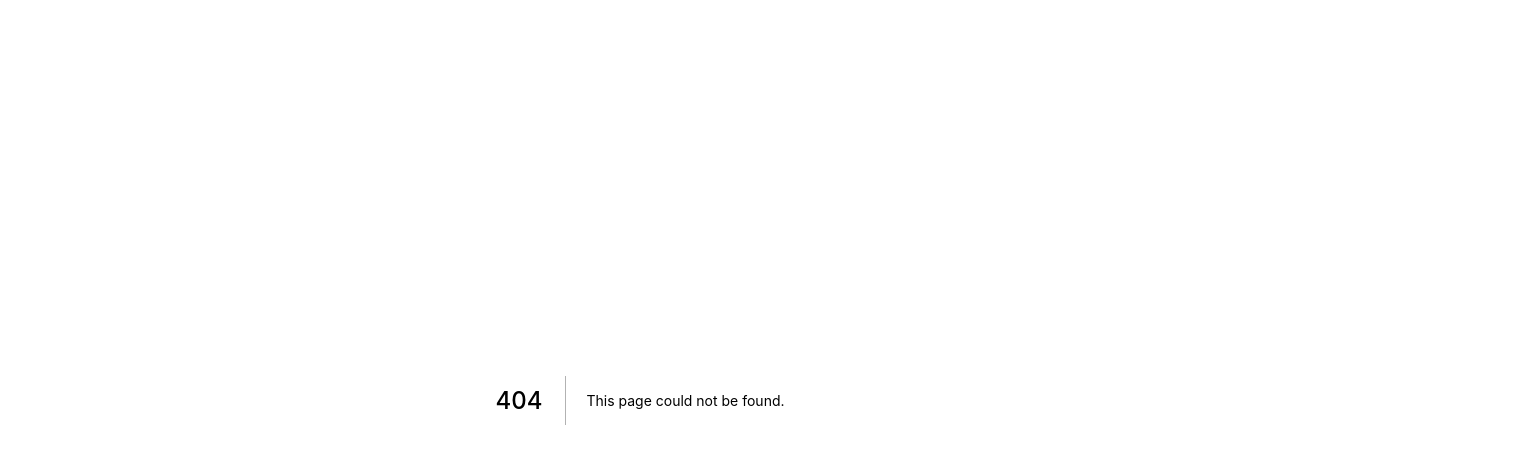
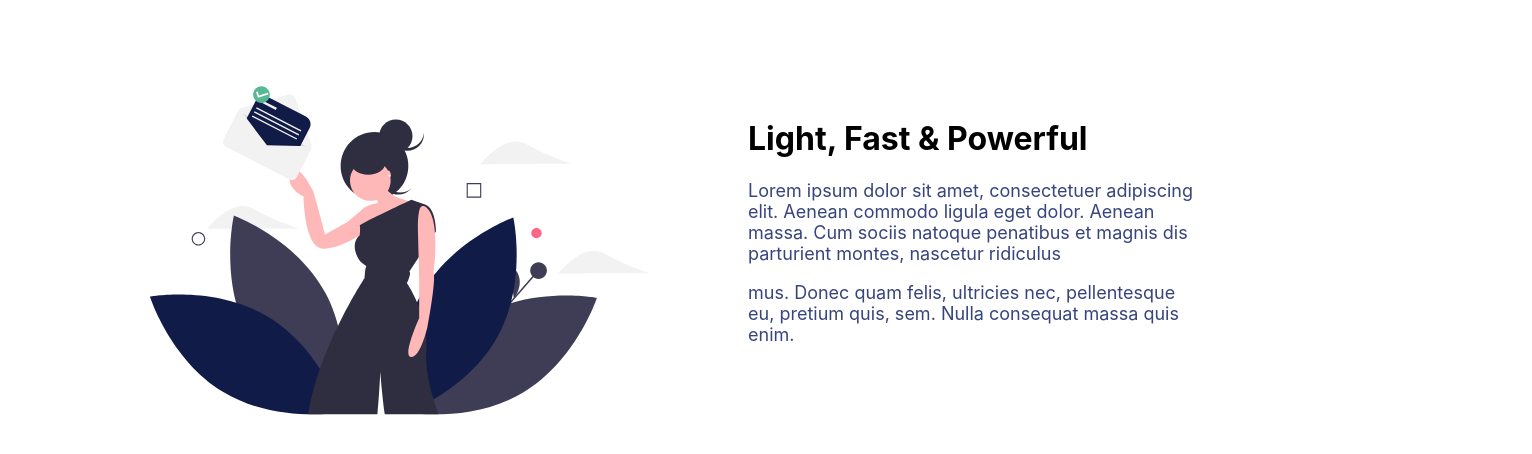
Before and after one commit to AlanPoveda/React-Components, a Next.js app: page /src/components/Content/ThirdContent in a window 1280 px wide. Before the commit this address had no page. Shown: the top 454 px of the page, 1532 px wide, since content can reach past the window. Built offline with nearby package versions, Linux system fonts and the light colour scheme.

Commit message:
Complete third content, simple

```diff
--- a/pages/src/components/BgImageFirst/index.jsx
+++ b/pages/src/components/BgImageFirst/index.jsx
@@ -21,6 +21,7 @@ export default function BgImageFirstContent(){
 const ImageConfig = styled.div`
    right: 0;
    position: absolute;
+   transition: 1s;
 
 
 `
--- a/pages/src/components/Content/SecondContent/index.jsx
+++ b/pages/src/components/Content/SecondContent/index.jsx
@@ -46,7 +46,7 @@ export default function SecondContent() {
 }
 
 const SecondContentInformation = styled.div`
-  margin: 500px 150px;
+  margin: 300px 150px 200px;
   display: flex;
 `;
 
--- /dev/null
+++ b/pages/src/components/Content/ThirdContent/index.jsx
@@ -0,0 +1,44 @@
+import styled from "styled-components";
+import Image from "next/image";
+import ThirdImage from "../../../assets/third-image.svg";
+
+export default function ThirdContent() {
+  return (
+    <Content>
+      <div>
+        <Image src={ThirdImage} alt="Third Image" width={500} height={500}/>
+      </div>
+      <TextContent>
+        <h1>Light, Fast & Powerful</h1>
+        <Text>
+          Lorem ipsum dolor sit amet, consectetuer adipiscing elit. Aenean
+          commodo ligula eget dolor. Aenean massa. Cum sociis natoque penatibus
+          et magnis dis parturient montes, nascetur ridiculus{" "}
+        </Text>
+        <Text>
+          mus. Donec quam felis, ultricies nec, pellentesque eu, pretium quis,
+          sem. Nulla consequat massa quis enim.
+        </Text>
+      </TextContent>
+    </Content>
+  );
+}
+
+const Content = styled.div`
+  margin: 0px 150px;
+  display: flexbox;
+
+`;
+
+
+const TextContent = styled.div`
+    margin: 10%;
+
+`
+
+const Text = styled.p`
+  color: ${({ theme }) => theme.colors.text};
+  font-size: 18px;
+  max-width: 58%;
+
+`;
--- a/pages/src/components/Content/index.jsx
+++ b/pages/src/components/Content/index.jsx
@@ -1,6 +1,7 @@
 import styled from "styled-components";
 import FirstContent from "../Content/FirstContent"
 import SecondContent from "./SecondContent";
+import ThirdContent from "./ThirdContent";
 
 //Separando o local para o conteúdo
 export default function Content() {
@@ -8,6 +9,7 @@ export default function Content() {
     <ContentHome>
       <FirstContent />
       <SecondContent />
+      <ThirdContent />
 
 
     </ContentHome>
--- a/pages/src/components/Header/index.jsx
+++ b/pages/src/components/Header/index.jsx
@@ -1,10 +1,12 @@
 import styled, { ThemeConsumer } from "styled-components";
+import Link from "next/link"
+
 
 export default function Header() {
   return (
     <HeaderDiv>
       <MenuLinksHeader>
-        <a href="#">Home</a>
+        <Link href="/"><a>Home</a></Link>
         <a href="#">About</a>
         <a href="#">Contact</a>
       </MenuLinksHeader>
```
Also changed, not shown: pages/src/pages/knowlage.jsx (added, +12 -0 lines), pages/src/assets/third-image.svg (added).
